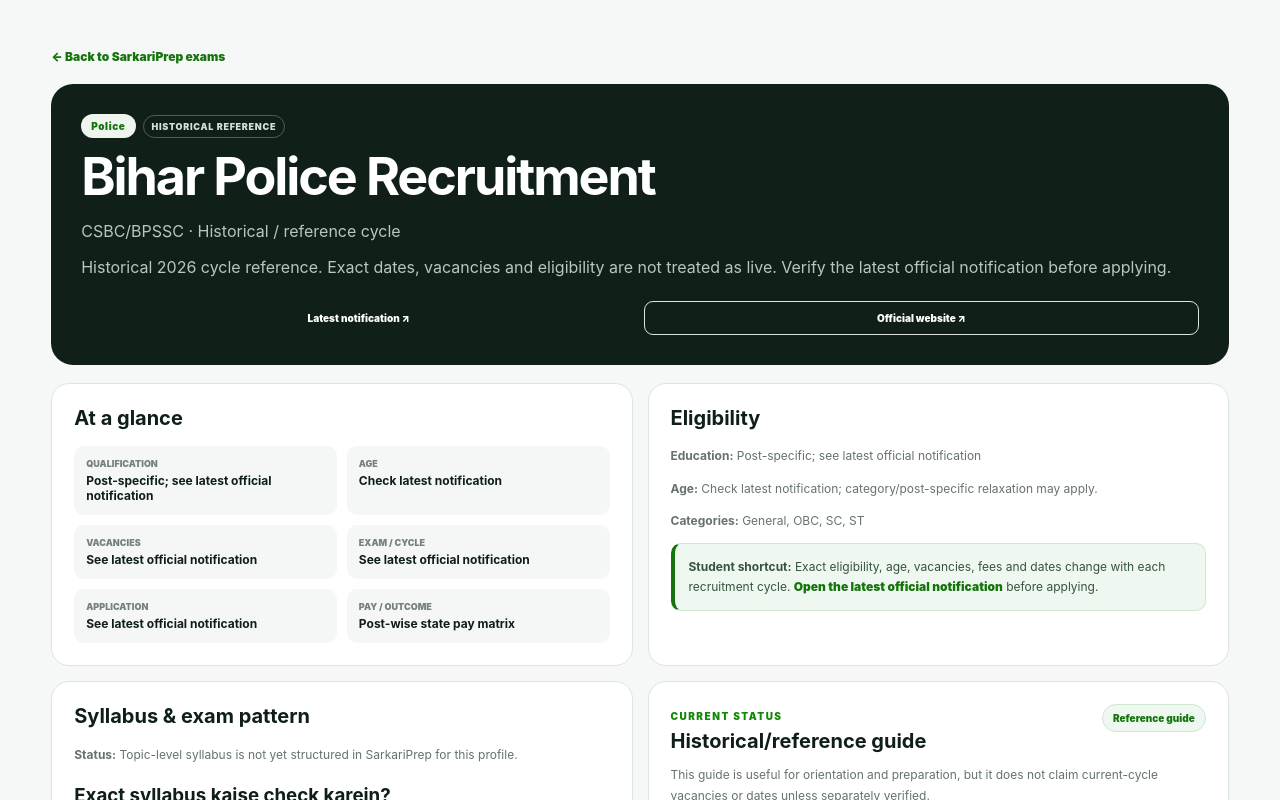
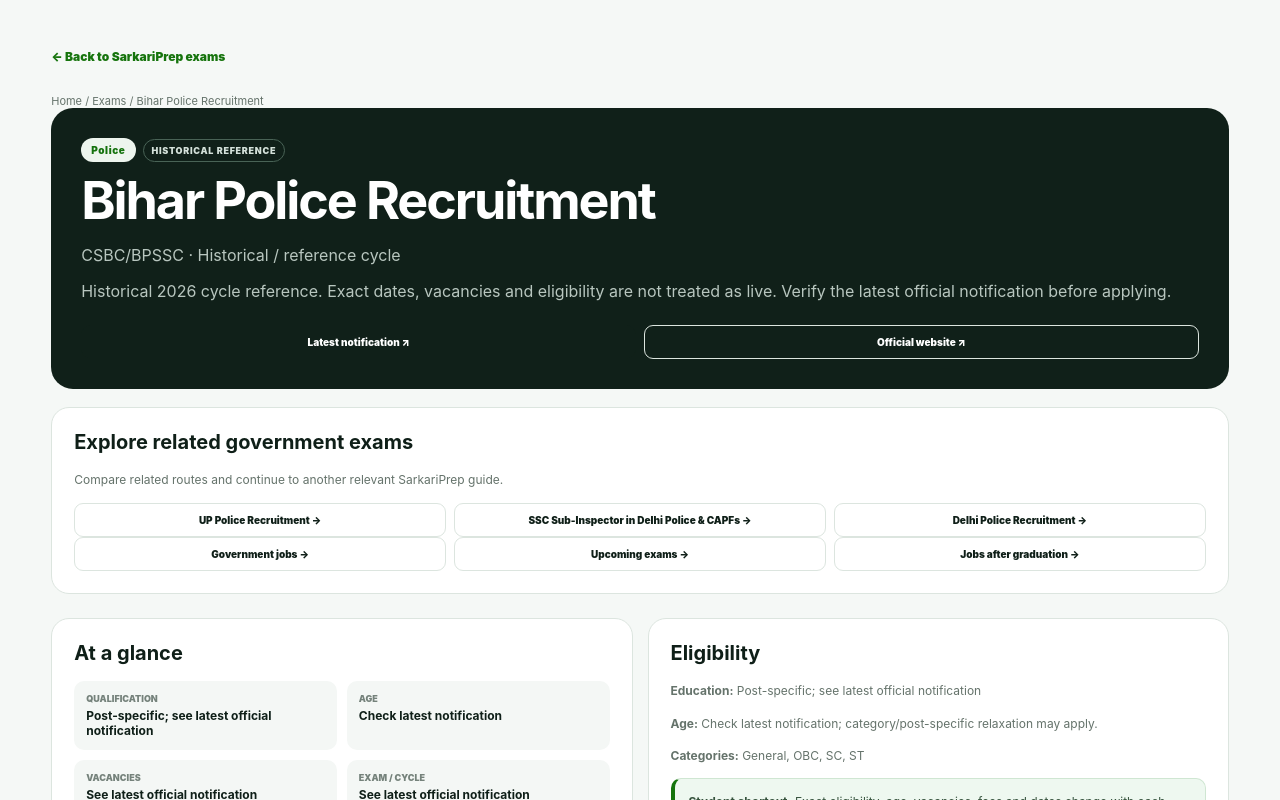
Before and after one commit to Samansari07/examadda, a Next.js app: page /exams/bihar-police-2026 in a window 1280 px wide. Shown: the top 800 px of the page. Built offline with nearby package versions, Linux system fonts and the light colour scheme.

Commit message:
feat: strengthen exam internal linking

```diff
--- a/app/exams/[slug]/page.tsx
+++ b/app/exams/[slug]/page.tsx
@@ -31,7 +31,20 @@
  const jsonLd={"@context":"https://schema.org","@type":"Article","headline":e.name+" — SarkariPrep Exam Guide","description":e.description||("Eligibility, syllabus, dates and official-source guide for "+e.name),"mainEntityOfPage":"https://sarkariprep.online/exams/"+e.slug,"dateModified":e.lastVerified||undefined,"publisher":{"@type":"Organization","name":"SarkariPrep","url":"https://sarkariprep.online"}};
  return <main className="detailPage"><script type="application/ld+json" dangerouslySetInnerHTML={{__html:JSON.stringify(jsonLd)}}/><div className="wrap">
   <a className="backLink" href="/exams">← Back to SarkariPrep exams</a>
+  <nav aria-label="Breadcrumb" className="cardHint" style={{marginBottom: "18px"}}><a href="/">Home</a> / <a href="/exams">Exams</a> / <span>{e.name}</span></nav>
   <div className="detailHero"><span className="tag">{e.category}</span><span className="dataBadge">{liveVerified?"OFFICIAL VERIFIED":family?(sourceTracked?"OFFICIAL SOURCE TRACKED":"REFERENCE FAMILY"):"HISTORICAL REFERENCE"}</span><h1>{e.name}</h1><p>{e.organization} · {family?"Recurring recruitment/exam family":liveVerified?"Current official cycle":"Historical / reference cycle"}</p>{e.description&&<p>{e.description}</p>}<div className="cardLinks"><a className="primaryLink detailOfficial" href={e.notificationUrl||e.sourceUrl||e.officialUrl} target="_blank" rel="noopener noreferrer">Latest notification ↗</a><a className="detailOfficial" href={e.officialUrl} target="_blank" rel="noopener noreferrer">Official website ↗</a>{canApply&&<a className="detailOfficial" href={e.applyUrl!} target="_blank" rel="noopener noreferrer">Apply online ↗</a>}{applicationStatus!=="open"&&e.applicationStatus&&<span className="detailOfficial">{applicationAction}</span>}</div></div>
+  <section className="detailCard" style={{marginBottom: "24px"}}>
+    <h2>Explore related government exams</h2>
+    <p>Compare related routes and continue to another relevant SarkariPrep guide.</p>
+    <div className="cardLinks">
+      {exams.filter(x => x.slug !== e.slug && (x.category === e.category || x.organization === e.organization)).slice(0,4).map(x => <a href={"/exams/" + x.slug} key={x.slug}>{x.name} →</a>)}
+    </div>
+    <div className="cardLinks">
+      <a href="/government-jobs">Government jobs →</a>
+      <a href="/upcoming-government-exams">Upcoming exams →</a>
+      <a href="/jobs-after-graduation">Jobs after graduation →</a>
+    </div>
+  </section>
   <div className="detailGrid">
    <section className="detailCard"><h2>At a glance</h2><div className="detailFacts"><div><small>Qualification</small><b>{e.qualifications}</b></div><div><small>Age</small><b>{age}</b></div><div><small>Vacancies</small><b>{e.vacancies}</b></div><div><small>Exam / cycle</small><b>{e.examDate}</b></div><div><small>Application</small><b>{e.lastDate}</b></div><div><small>Pay / outcome</small><b>{e.salary}</b></div></div></section>
    <section className="detailCard"><h2>Eligibility</h2><p><b>Education:</b> {e.qualifications}</p><p><b>Age:</b> {age}; category/post-specific relaxation may apply.</p><p><b>Categories:</b> {e.categories.join(", ")}</p><div className="studentTip"><b>Student shortcut:</b> Exact eligibility, age, vacancies, fees and dates change with each recruitment cycle. <a href={e.notificationUrl||e.sourceUrl||e.officialUrl} target="_blank" rel="noopener noreferrer">Open the latest official notification</a> before applying.</div></section>
```
